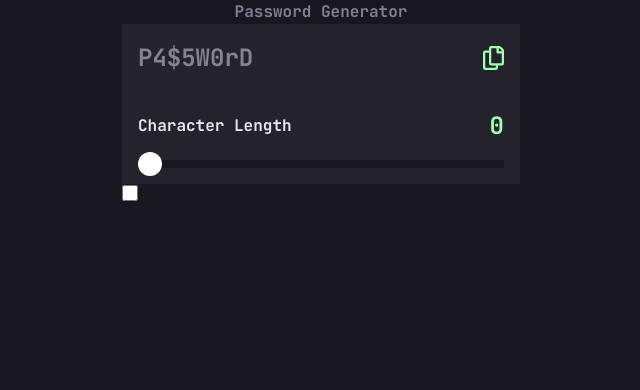
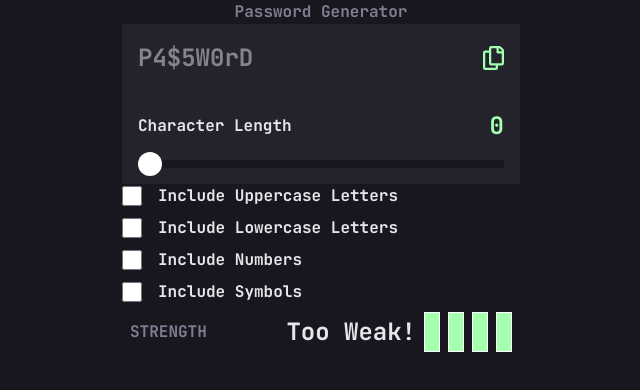
Before and after one commit to SuhasPatnaik/password-generator-app, a React (Vite) app: page / in a window 1280 px wide. Shown: the top 390 px of the page, without its empty margins (319-959 px from the left). Built offline with nearby package versions, Linux system fonts and the light colour scheme.

Commit message:
Strength gauge component created

```diff
--- a/src/App.tsx
+++ b/src/App.tsx
@@ -23,7 +23,8 @@ function PasswordField() {
         <img
           src="/images/icon-copy.svg"
           alt="Copy icon"
-          className="object-none"
+          className="object-none cursor-pointer"
+          onClick={() => alert("Add a handler fn here")}
         />
       </div>
     </>
@@ -51,15 +52,16 @@ function LengthSlider() {
         <p className="justify-self-end text-heading-md text-neon-green">
           {charLength}
         </p>
+        {/* slider track — the visual background of the slider */}
         <div className="col-span-2 h-2 bg-very-dark-grey relative">
-          {/* slider track — the visual background of the slider */}
+          {/* "filled" track - dynamically adjusted based on charLength */}
           <div
             className="absolute h-full bg-neon-green"
             style={{
               width: `${(charLength / 16) * 100}%`,
             }}
           />
-          {/* "filled" track - dynamically adjusted based on charLength */}
+          {/* Fully unstyled input <=> thumb <=> draggable element */}
           <input
             type="range"
             id="charLength"
@@ -69,7 +71,6 @@ function LengthSlider() {
             onChange={(e) => setCharLength(Number(e.target.value))}
             className="absolute w-full h-full appearance-none outline-none custom-thumb"
           />
-          {/* Fully unstyled input <=> thumb <=> draggable element */}
         </div>
       </div>
     </>
@@ -86,20 +87,55 @@ const complexityOptions: string[] = [
 function ComplexityOptions() {
   return (
     <>
-      <li className="list-none">
-        <input
-          type="checkbox"
-          name="uppercase"
-          id="uppercase"
-          className="accent-neon-green h-4 w-4"
-        />
+      <li className="list-none flex flex-col gap-2">
+        {complexityOptions.map((option) => {
+          return (
+            <>
+              <div className="flex gap-4 items-center">
+                <input
+                  type="checkbox"
+                  name="uppercase"
+                  id="uppercase"
+                  className="accent-neon-green h-5 w-5"
+                />
+                <ul>{option}</ul>
+              </div>
+            </>
+          );
+        })}
       </li>
     </>
   );
 }
 
+const strengthLevels = {
+  "Too Weak!": { filledBars: 1, color: "bg-red" },
+  Weak: { filledBars: 2, color: "bg-orange" },
+  Medium: { filledBars: 3, color: "bg-yellow" },
+  Strong: { filledBars: 4, color: "bg-neon-green" },
+};
+
 function StrengthGauge() {
-  return <></>;
+  return (
+    <>
+      <div className="flex bg-very-dark-grey p-2 items-center justify-between">
+        <p className="text-grey">STRENGTH</p>
+        <div className="flex gap-2 items-center">
+          <p className="text-heading-md">Too Weak!</p>
+          {Array.from({ length: 4 }).map((_, index) => (
+            <div
+              key={index}
+              className={`w-4 h-10 border border-white ${
+                index < strengthLevels["Strong"].filledBars
+                  ? strengthLevels["Strong"].color
+                  : "bg-transparent"
+              }`}
+            ></div>
+          ))}
+        </div>
+      </div>
+    </>
+  );
 }
 
 function GenerateBtn() {
```
